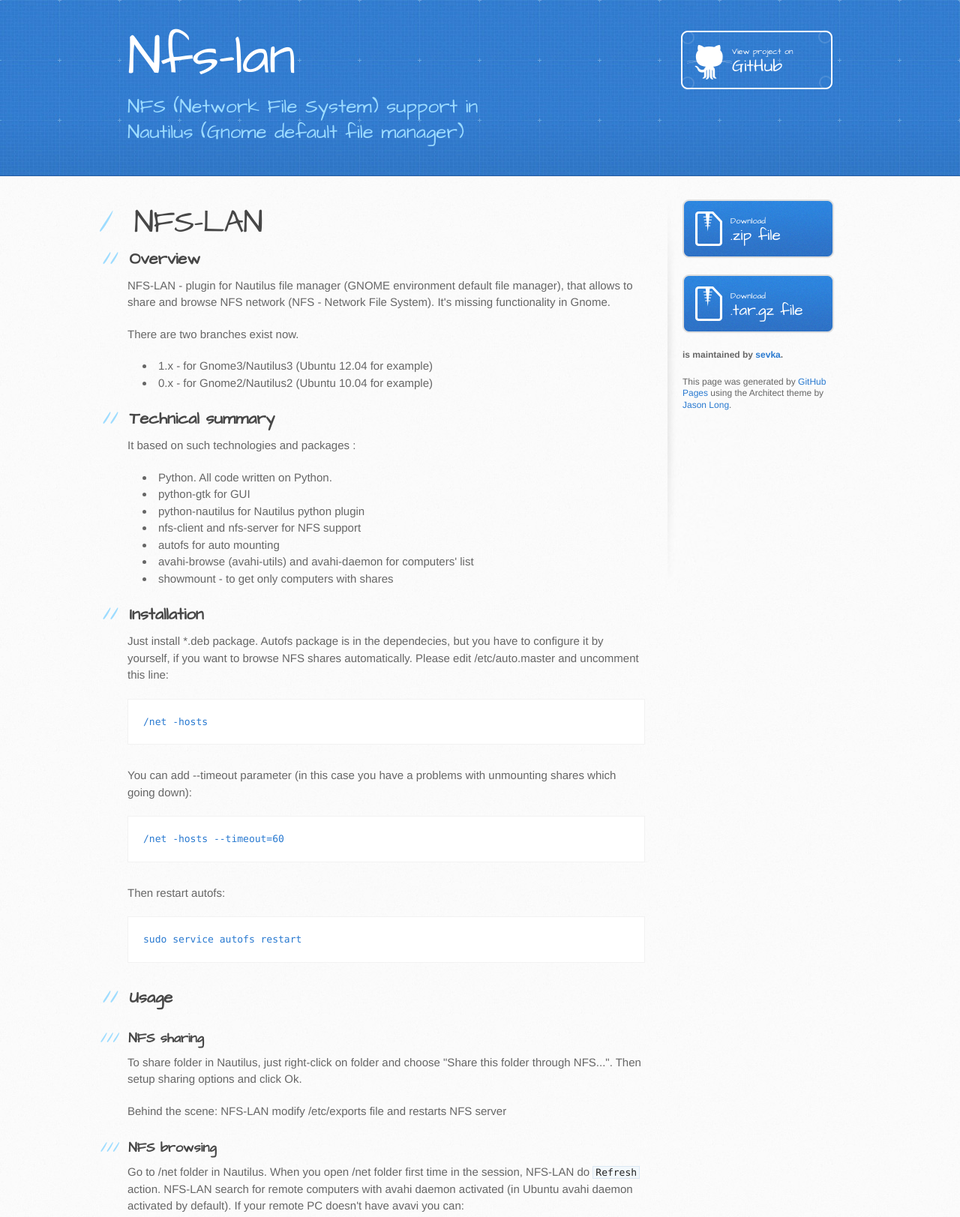
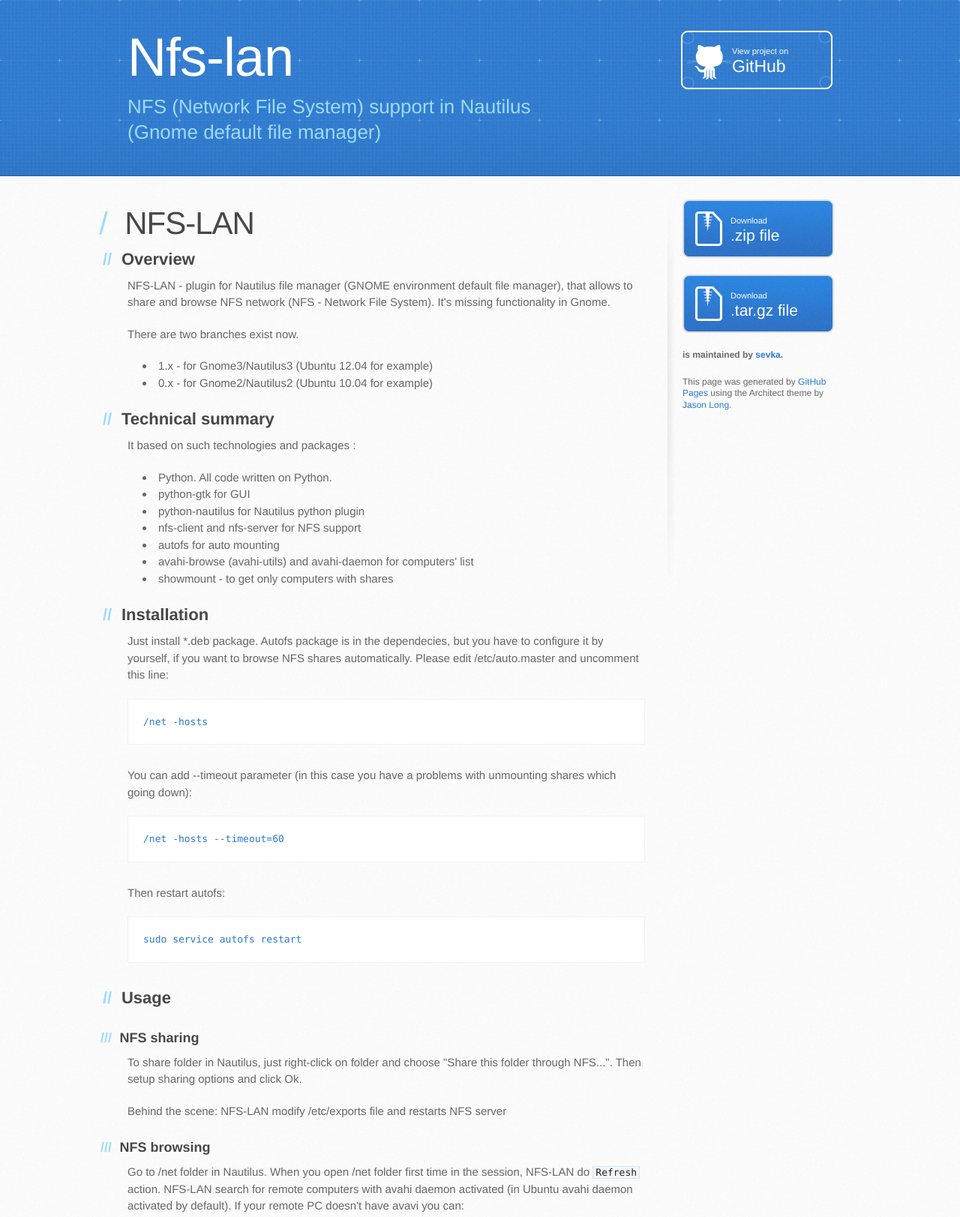
Before and after one commit to sevka/nfs-lan, a plain HTML site: page index.html in a window 1280 px wide. Shown: the top 1623 px of the page at 75% size. Drawn offline with Linux system fonts and the light colour scheme.

Commit message:
Update stylesheet.css

```diff
--- a/stylesheets/stylesheet.css
+++ b/stylesheets/stylesheet.css
@@ -66,7 +66,7 @@
 header {
   padding-top: 40px;
   padding-bottom: 40px;
-  font-family: 'Architects Daughter', 'Helvetica Neue', Helvetica, Arial, serif;
+  font-family: Helvetica, Arial, serif;
   background: #2e7bcf url(../images/header-bg.jpg) 0 0 repeat-x;
   border-bottom: solid 1px #275da1;
 }
@@ -136,7 +136,7 @@
   color: #fff;
   padding-left: 68px;
   padding-top: 22px;
-  font-family: 'Architects Daughter', 'Helvetica Neue', Helvetica, Arial, serif;
+  font-family: Helvetica, Arial, serif;
 }
 a.button small {
   display: block;
@@ -224,7 +224,7 @@
 /* GENERAL ELEMENT TYPE STYLES */
 
 #main-content h1 {
-  font-family: 'Architects Daughter', 'Helvetica Neue', Helvetica, Arial, serif;
+  font-family: Helvetica, Arial, serif;
   font-size: 2.8em;
   letter-spacing: -1px;
   color: #474747;
@@ -238,7 +238,7 @@
 }
 
 #main-content h2 {
-  font-family: 'Architects Daughter', 'Helvetica Neue', Helvetica, Arial, serif;
+  font-family: Helvetica, Arial, serif;
   font-size: 22px;
   font-weight: bold;
   margin-bottom: 8px;
@@ -252,7 +252,7 @@
 }
 
 #main-content h3 {
-  font-family: 'Architects Daughter', 'Helvetica Neue', Helvetica, Arial, serif;
+  font-family: Helvetica, Arial, serif;
   font-size: 18px;
   font-weight: bold;
   margin-top: 24px;
@@ -282,7 +282,7 @@
 }
 
 #main-content h5 {
-  font-family: 'Architects Daughter', 'Helvetica Neue', Helvetica, Arial, serif;
+  font-family:  Helvetica, Arial, serif;
   font-size: 14px;
   color: #474747;
 }
@@ -294,7 +294,7 @@
 }
 
 #main-content h6 {
-  font-family: 'Architects Daughter', 'Helvetica Neue', Helvetica, Arial, serif;
+  font-family:Helvetica, Arial, serif;
   font-size: .8em;
   color: #474747;
 }
```
